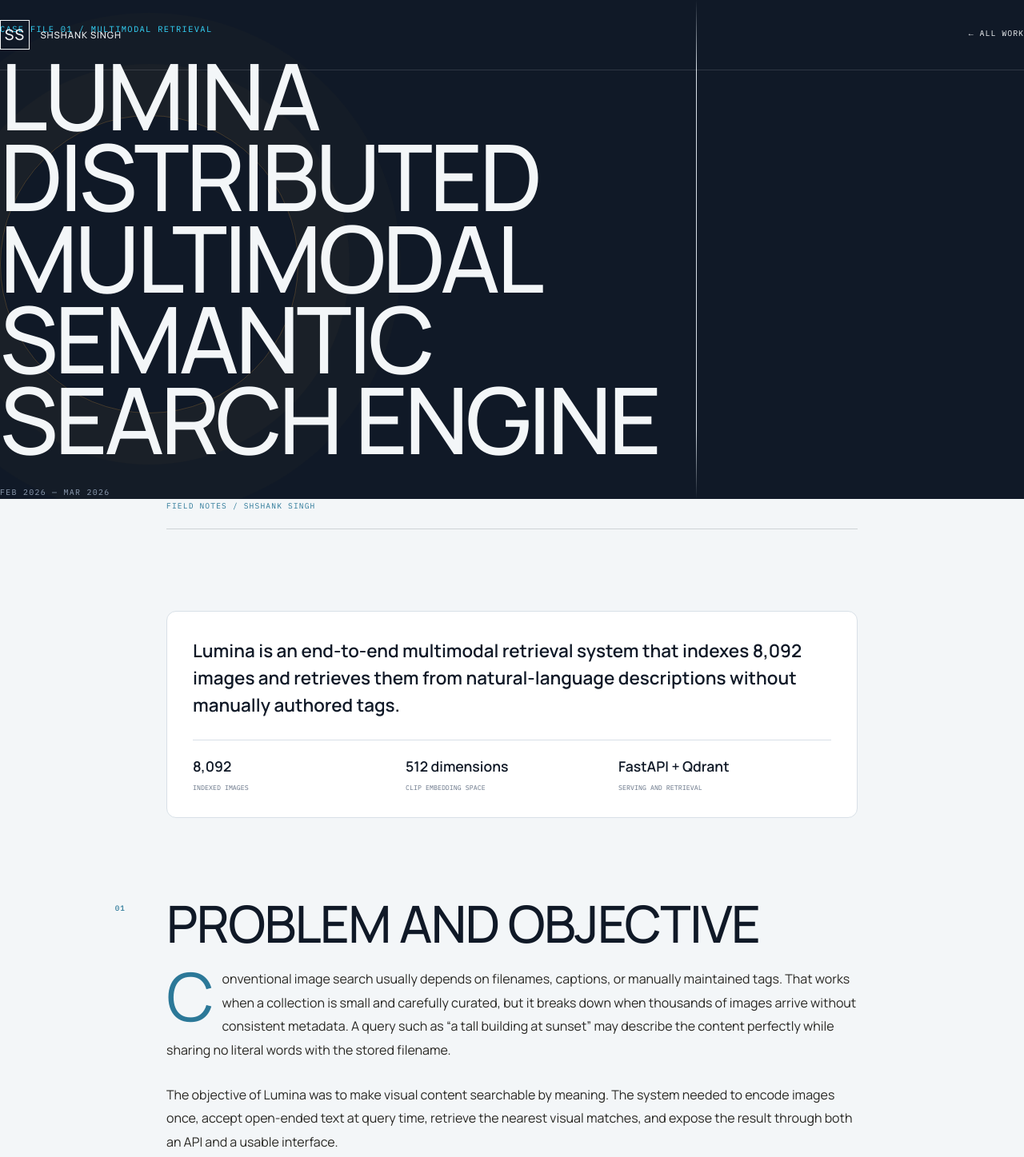
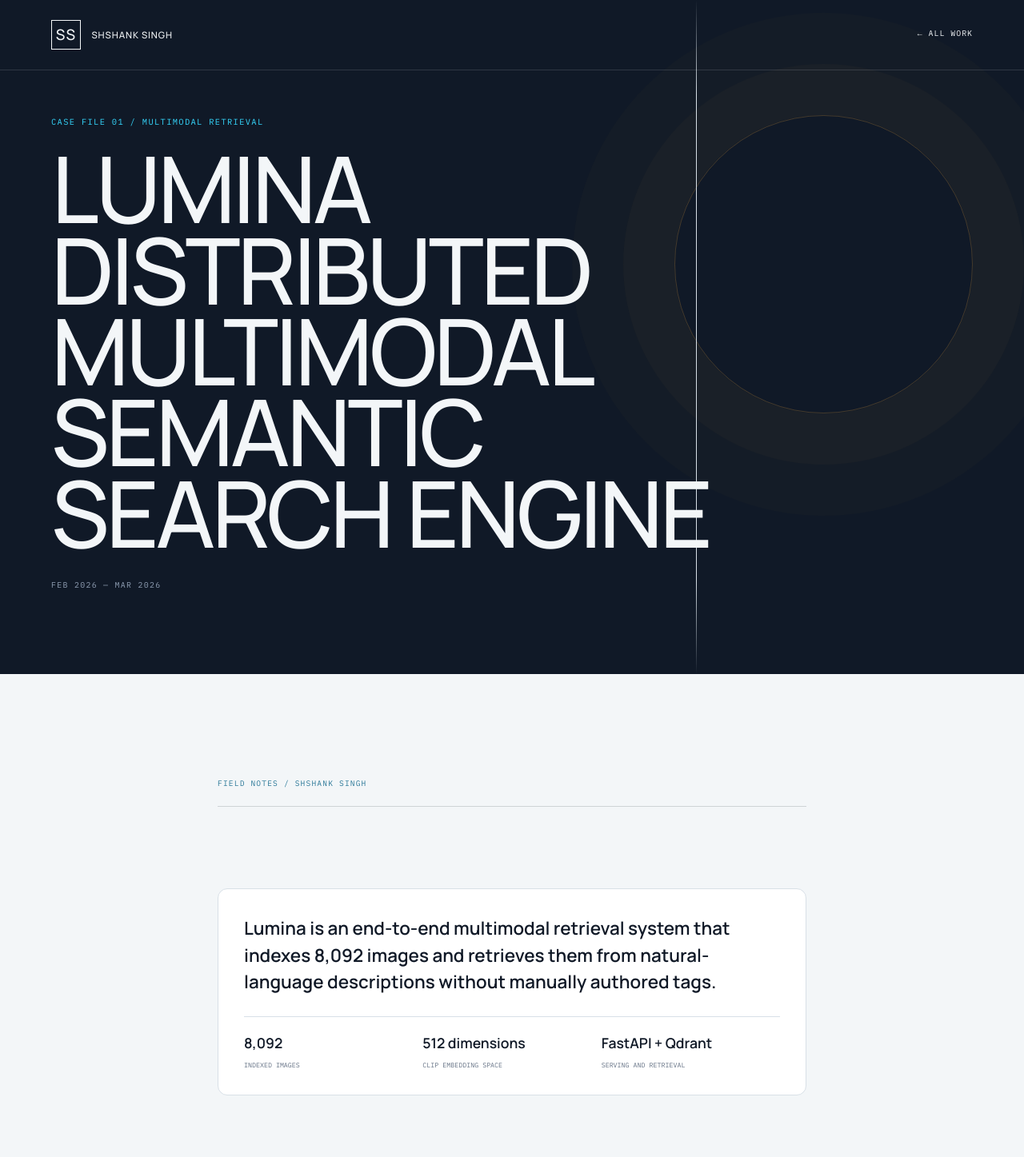
Before and after one commit to levithion/levithion.github.io, a website: page article-lumina.html in a window 1280 px wide. Shown: the top 1447 px of the page at 80% size. Drawn offline with Linux system fonts and the light colour scheme.

Commit message:
fix: restore article spacing and footer alignment

```diff
--- a/article.css
+++ b/article.css
@@ -22,7 +22,7 @@
     align-items: center;
     justify-content: space-between;
     min-height: 5.5rem;
-    padding: 0 var(--page-pad);
+    padding: 0 var(--page);
     color: var(--paper);
     border-bottom: 1px solid rgba(255,255,255,.13);
 }
@@ -85,7 +85,7 @@
     display: flex;
     flex-direction: column;
     justify-content: flex-end;
-    padding: 9rem var(--page-pad) clamp(4rem, 8vw, 8rem);
+    padding: 9rem var(--page) clamp(4rem, 8vw, 8rem);
     overflow: hidden;
     background: var(--ink);
     color: var(--paper);
@@ -96,7 +96,7 @@
     content: "";
     position: absolute;
     top: 9rem;
-    right: var(--page-pad);
+    right: var(--page);
     width: clamp(12rem, 29vw, 31rem);
     aspect-ratio: 1;
     border: 1px solid rgba(200, 144, 59, 0.28);
@@ -156,7 +156,7 @@
 .article-content {
     max-width: 54rem;
     margin: 0 auto;
-    padding: clamp(5rem, 10vw, 10rem) var(--page-pad);
+    padding: clamp(5rem, 10vw, 10rem) var(--page);
     color: #292824;
     font-size: clamp(1rem, 1.25vw, 1.12rem);
     line-height: 1.85;
@@ -476,7 +476,7 @@
     display: flex;
     justify-content: space-between;
     gap: 2rem;
-    padding: 2rem var(--page-pad);
+    padding: 2rem var(--page);
     background: var(--ink);
     color: var(--paper-dim);
     font-family: var(--font-mono);
```
Also changed, not shown: dist/server/index.js.
